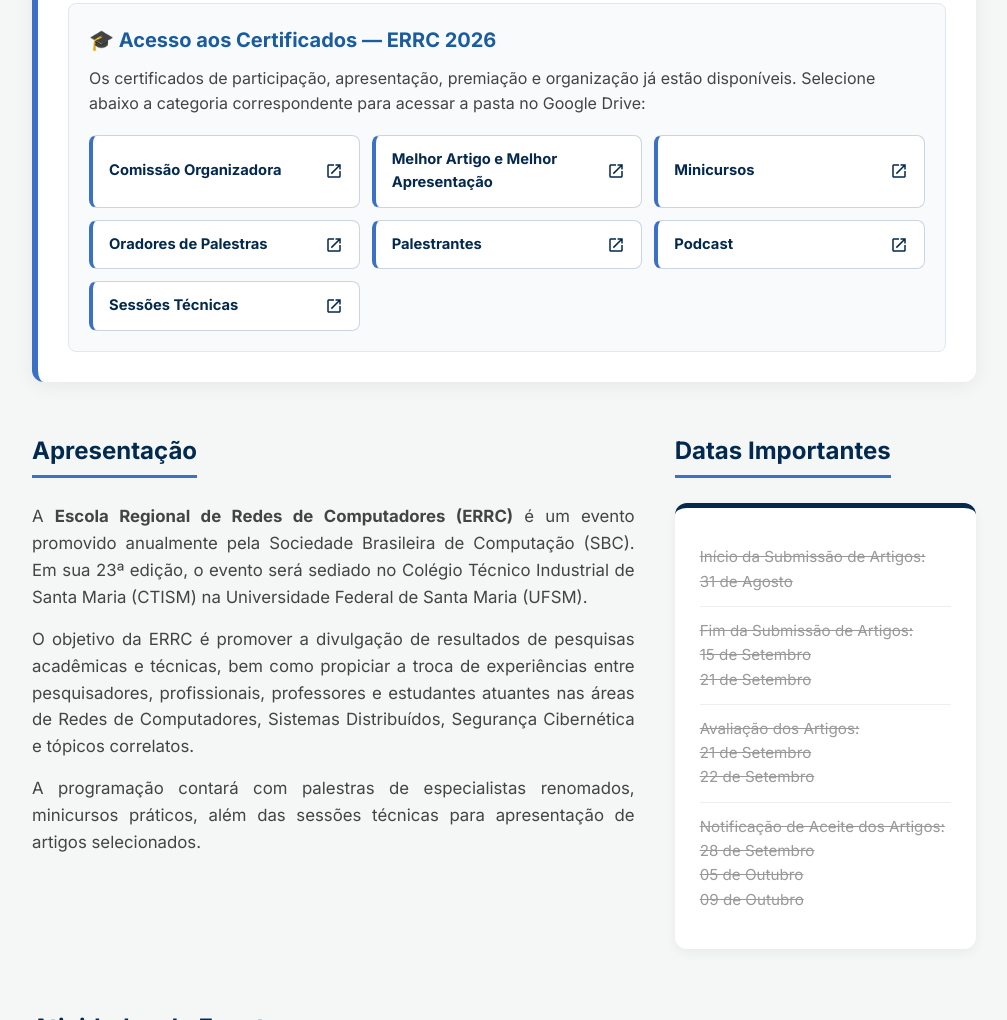
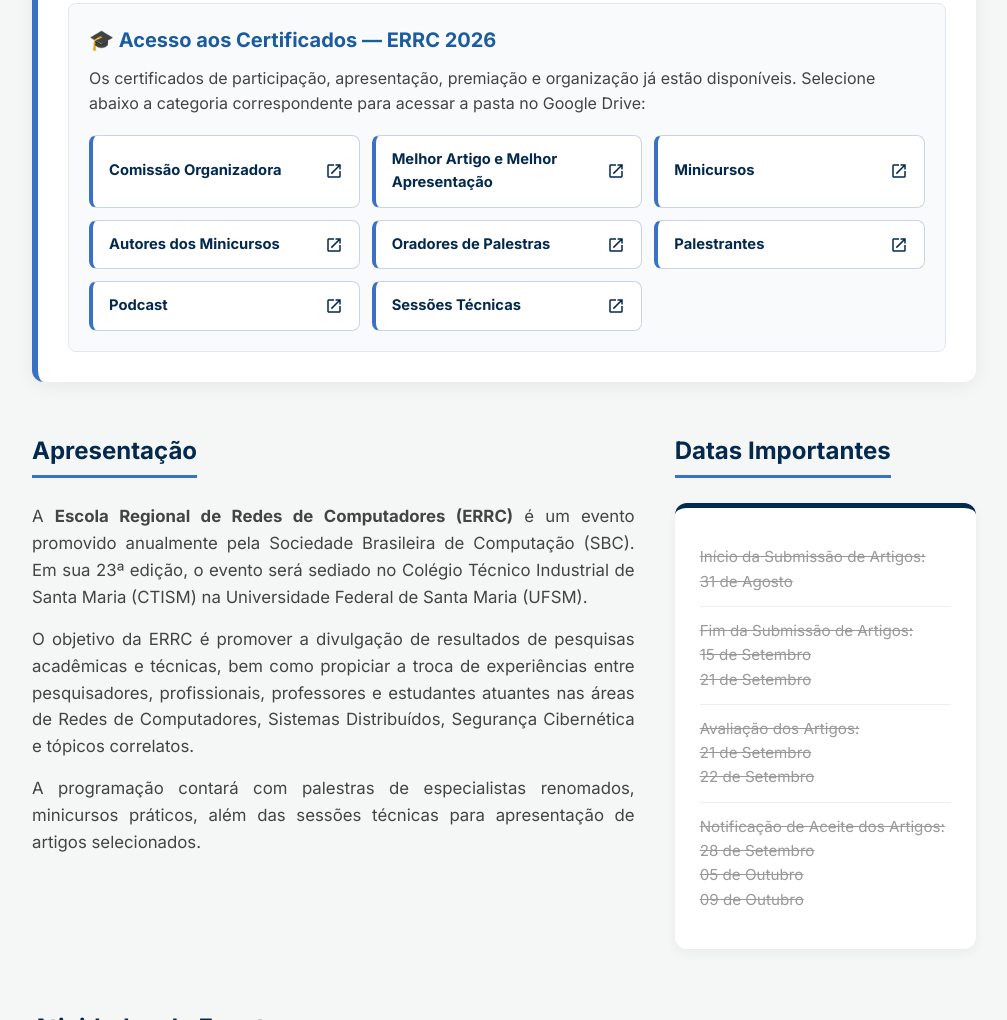
Before and after one commit to crrc-rs/errc2026, a plain HTML site: page index.html in a window 1280 px wide. Shown: the part 1084-2104 px from the top of the page, without its empty margins (136-1143 px from the left). Drawn offline with Linux system fonts and the light colour scheme.

Commit message:
Add link for Autores dos Minicursos section

```diff
--- a/index.html
+++ b/index.html
@@ -680,6 +680,11 @@
                         <svg viewBox="0 0 24 24"><path d="M19 19H5V5h7V3H5c-1.11 0-2 .9-2 2v14c0 1.1.89 2 2 2h14c1.1 0 2-.9 2-2v-7h-2v7zM14 3v2h3.59l-9.83 9.83 1.41 1.41L19 6.41V10h2V3h-7z"/></svg>
                     </a>
 
+                    <a href="https://drive.google.com/drive/folders/18a_Z1efTwVxheiV62MlRgx649KJ2B3l5" target="_blank" rel="noopener noreferrer" class="btn-certificado">
+                        <span>Autores dos Minicursos</span>
+                        <svg viewBox="0 0 24 24"><path d="M19 19H5V5h7V3H5c-1.11 0-2 .9-2 2v14c0 1.1.89 2 2 2h14c1.1 0 2-.9 2-2v-7h-2v7zM14 3v2h3.59l-9.83 9.83 1.41 1.41L19 6.41V10h2V3h-7z"/></svg>
+                    </a>
+
                     <a href="https://drive.google.com/drive/folders/1cI1cXzpY3g0XT1O3WrPecEn5goQ8CoB6?usp=sharing" target="_blank" rel="noopener noreferrer" class="btn-certificado">
                         <span>Oradores de Palestras</span>
                         <svg viewBox="0 0 24 24"><path d="M19 19H5V5h7V3H5c-1.11 0-2 .9-2 2v14c0 1.1.89 2 2 2h14c1.1 0 2-.9 2-2v-7h-2v7zM14 3v2h3.59l-9.83 9.83 1.41 1.41L19 6.41V10h2V3h-7z"/></svg>
```
